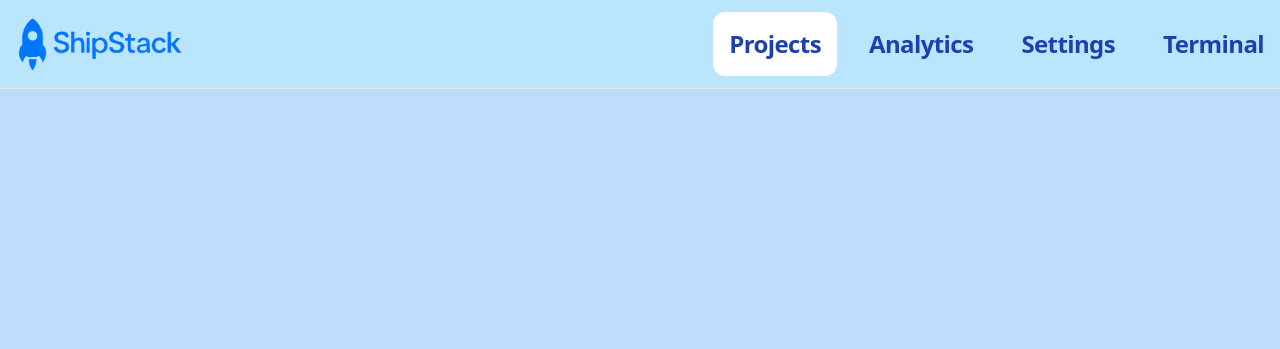
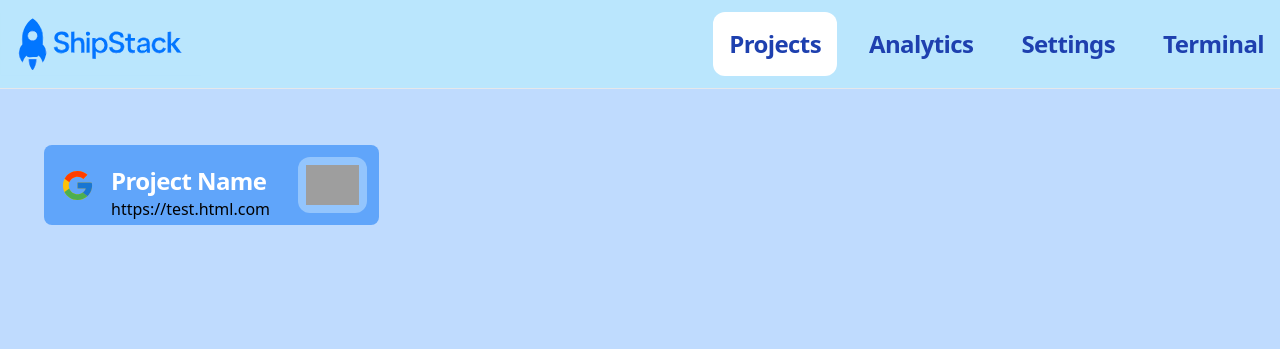
Before and after one commit to joel909/ShipStack, a Flask app: template api/templates/web_pages/dashboard.html in a window 1280 px wide. Shown: the top 349 px of the page. Run offline with Flask 3, Linux system fonts and the light colour scheme; the template is opened without the code that fills it, so the values that code supplies are empty; grey boxes are pictures that could not be loaded.

Commit message:
projects card update

```diff
--- a/api/app.py
+++ b/api/app.py
@@ -14,32 +14,53 @@ app = Flask(__name__)
 app.config['MAX_CONTENT_LENGTH'] = 50 * 1024 * 1024
 
 auth_endpoints = ["home"]
+non_auth_endpoints = ["login_user","signup_user"]
+api_endpoints = ["login","signup","static"]
 @app.before_request
 def before_request_cd():
     g.route_name = request.endpoint
     g.request_method = request.method
     g.email = request.cookies.get("email")
     g.user_type = request.cookies.get("user_type")
-    print("req method",g.request_method,"route name",g.route_name)
-    if g.route_name not in auth_endpoints and g.request_method == "GET":
-        if g.email is not None and g.user_type is not None and g.route_name != "static":
+    if g.route_name in auth_endpoints:
+        print("auth route accessed")
+        print("email",g.email,"usertype",g.user_type,"route name",g.route_name,g.route_name != "home")
+        if g.email is not None and g.user_type is not None and g.route_name != "home":
             return redirect(url_for('home'))
-        elif  g.route_name == "static":
-            print("static route accessed")
-            pass
-        else:
-            print("auth required for route",g.route_name)
-    else:
-        #print("auth required for route",g.route_name)
-        print("auth required for route",g.route_name)
-        message = redis_client.hgetall(g.email)
-        if g.email is None:
-            return redirect(url_for('login_user'))
-        if g.user_type is None:
+        elif g.email is None or g.user_type is None and g.route_name == "home":
             return redirect(url_for('login_user'))
         else:
-            message = redis_client.hgetall(g.email)
-            #print("user is logged in and data is",message)
+            pass
+    elif g.route_name in non_auth_endpoints:
+        if g.email is not None and g.user_type is not None and g.route_name != "home":
+            print("non auth route accessed")
+            return redirect(url_for('home'))
+
+
+    # print("req method",g.request_method,"route name",g.route_name)
+    # if g.route_name not in auth_endpoints and g.request_method == "GET":
+    #     if g.email is not None and g.user_type is not None and g.route_name != "static":
+    #         return redirect(url_for('home'))
+    #     elif  g.route_name == "static":
+    #         print("static route accessed")
+    #         pass
+    #     else:
+    #         print("auth required for route",g.route_name)
+    # else:
+    #     #print("auth required for route",g.route_name)
+    #     print("auth required for route",g.route_name)
+    #     message = redis_client.hgetall(g.email)
+    #     if g.email is None:
+    #         return redirect(url_for('login_user'))
+    #     if g.user_type is None:
+    #         return redirect(url_for('login_user'))
+    #     elif g.route_name  in api_endpoints:
+
+    #         #print("user is logged in and data is",message)
+    #     else:
+    #         print("page  accessed")
+    #         message = redis_client.hgetall(g.email)
+
 
 
 
--- a/api/templates/components/navbar_v2.html
+++ b/api/templates/components/navbar_v2.html
@@ -1,6 +1,6 @@
 {%include "components/headers.html" %}
 
-<nav class="fixed top-0 border-solid border-gray-200 w-full border-b py-3 bg-sky-200 dark:bg-sky-200 z-50  bg-inherit">
+<nav class="relative top-0 border-solid border-gray-200 w-full border-b py-3 bg-sky-200 dark:bg-sky-200 z-50  bg-inherit">
     <div class="container mx-auto ">
         <div class="w-full flex  flex-col lg:flex-row">
             <div class=" flex justify-between  lg:flex-row">
--- a/api/templates/components/projects_card.html
+++ b/api/templates/components/projects_card.html
@@ -1,5 +1,5 @@
 <div class="flex ">
-    <div class="rounded-lg">
+    <div class="rounded-lg bg-blue-400 w-100">
 
 
     </div>
--- a/api/templates/page_divisions/projects.html
+++ b/api/templates/page_divisions/projects.html
@@ -0,0 +1,21 @@
+<div class="flex p-4 items-center mt-5 ml-4">
+    <div class="flex p-3 items-center rounded-lg mt-5 ml-3 bg-blue-400 h-20 w-auto">
+        <div class="ml-4" id="">
+            <svg class="" xmlns="http://www.w3.org/2000/svg" id="svg-container" x="0px" y="0px" width="35" height="35" viewBox="0 0 48 48">
+                <path fill="#FFC107" d="M43.611,20.083H42V20H24v8h11.303c-1.649,4.657-6.08,8-11.303,8c-6.627,0-12-5.373-12-12c0-6.627,5.373-12,12-12c3.059,0,5.842,1.154,7.961,3.039l5.657-5.657C34.046,6.053,29.268,4,24,4C12.955,4,4,12.955,4,24c0,11.045,8.955,20,20,20c11.045,0,20-8.955,20-20C44,22.659,43.862,21.35,43.611,20.083z"></path><path fill="#FF3D00" d="M6.306,14.691l6.571,4.819C14.655,15.108,18.961,12,24,12c3.059,0,5.842,1.154,7.961,3.039l5.657-5.657C34.046,6.053,29.268,4,24,4C16.318,4,9.656,8.337,6.306,14.691z"></path><path fill="#4CAF50" d="M24,44c5.166,0,9.86-1.977,13.409-5.192l-6.19-5.238C29.211,35.091,26.715,36,24,36c-5.202,0-9.619-3.317-11.283-7.946l-6.522,5.025C9.505,39.556,16.227,44,24,44z"></path><path fill="#1976D2" d="M43.611,20.083H42V20H24v8h11.303c-0.792,2.237-2.231,4.166-4.087,5.571c0.001-0.001,0.002-0.001,0.003-0.002l6.19,5.238C36.971,39.205,44,34,44,24C44,22.659,43.862,21.35,43.611,20.083z"></path>
+            </svg>
+        </div>
+        <div class="flex flex-col mt-4 gap-0    ">
+            <a class=" px-4  text-xl font-bold leading-tight tracking-tight text-white md:text-2xl dark:text-white">Project Name</a>
+            <a class="px-4 hover:underline transition-all duration-300 font-medium text-primary-600 hover:underline dark:text-primary-500"href="https://test.html.com">https://test.html.com</a>
+        </div>
+        <div>
+            <button  class="border-2 mt-3 ml-3  mr-3 border-black bg-blue-300 rounded-xl p-2 flex items-center justify-center">
+                <img class="h-10 w-10" src="https://img.icons8.com/?size=100&id=3005&format=png&color=FFFFFF">
+            </button>
+
+        </div>
+
+    </div>
+
+</div>
--- a/api/templates/web_pages/dashboard.html
+++ b/api/templates/web_pages/dashboard.html
@@ -1,4 +1,4 @@
 {%include "components/navbar_v2.html" %}
-<body class="bg-blue-200">
-
+<body class="bg-blue-200 ">
+    {%include "page_divisions/projects.html" %}
 </body>
```
